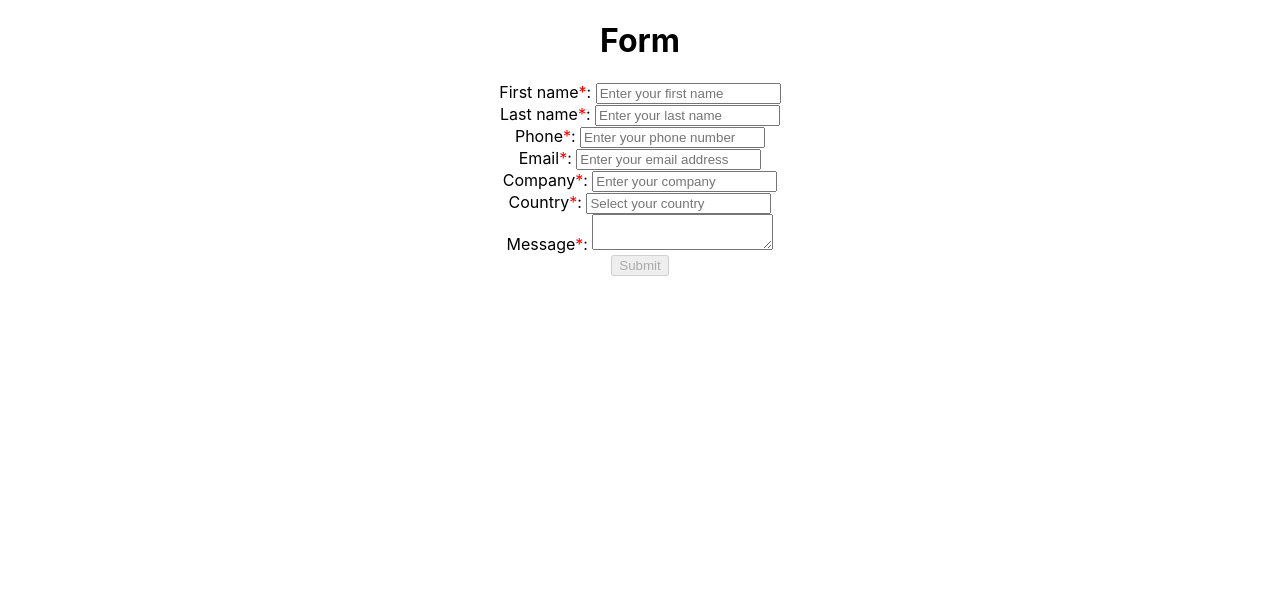
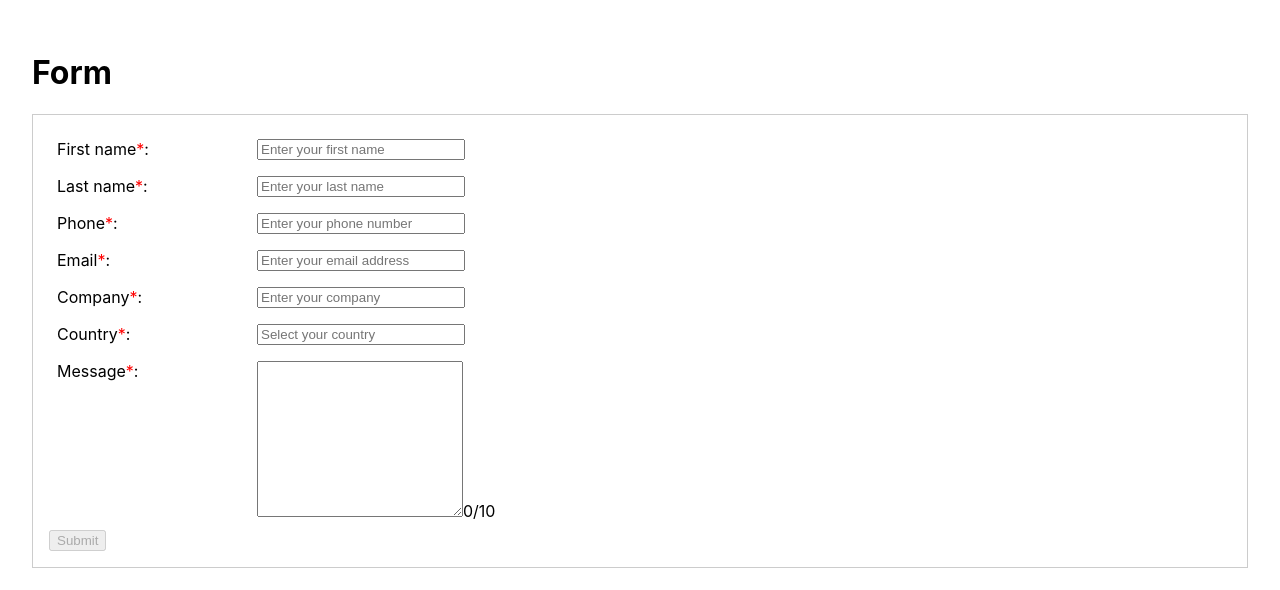
Before and after one commit to TurboTractopelle/photonform, a React (Create React App) app: page / in a window 1280 px wide. Shown: the top 590 px of the page. Built offline with nearby package versions, Linux system fonts and the light colour scheme.

Commit message:
feat: add textarea counter

```diff
--- a/src/App.css
+++ b/src/App.css
@@ -1,5 +1,25 @@
 .App {
-	text-align: center;
+	padding: 2rem;
+}
+
+form {
+	border: solid 1px #ccc;
+	padding: 1rem;
+}
+form .item {
+	display: flex;
+	padding: 0.5rem;
+}
+
+form .item label {
+	min-width: 200px;
+}
+form .item input {
+	min-width: 200px;
+}
+form .item textarea {
+	min-width: 200px;
+	min-height: 150px;
 }
 
 .required {
@@ -15,3 +35,7 @@
 .notValid textarea {
 	border: solid 1px red;
 }
+
+form .item.Message.notValid .counter {
+	color: red;
+}
--- a/src/components/Input.js
+++ b/src/components/Input.js
@@ -10,7 +10,14 @@ const Input = props => {
 
 	let input;
 	if (props.data.type === "textarea") {
-		input = <textarea name={props.data.title} onChange={props.onChangeHandler} />;
+		input = (
+			<div>
+				<textarea name={props.data.title} onChange={props.onChangeHandler} />
+				<span className="counter">
+					{props.data.validation.counter}/{props.data.validation.counterMax}
+				</span>
+			</div>
+		);
 	} else {
 		input = (
 			<input
--- a/src/containers/Form.js
+++ b/src/containers/Form.js
@@ -86,7 +86,9 @@ class Form extends Component {
 				validation: {
 					required: true,
 					valid: false,
-					touched: false
+					touched: false,
+					counter: 0,
+					counterMax: 10
 				}
 			}
 		},
@@ -101,7 +103,13 @@ class Form extends Component {
 
 		if (validation.required && newValue.length === 0) {
 			console.log("here");
-			out = false;
+			out = out && false;
+		}
+
+		if (this.state.form[name].type === "textarea") {
+			if (newValue.length > this.state.form[name].validation.counterMax) {
+				out = out && false;
+			}
 		}
 
 		return out;
@@ -123,6 +131,11 @@ class Form extends Component {
 		const checkFormValidation = this.checkFormValidation(name, inputValidationStatus);
 
 		this.setState(prevState => {
+			let nameValidation;
+			if (this.state.form[name].type === "textarea") {
+				nameValidation = { counter: newValue.length };
+			}
+
 			return {
 				...prevState,
 				form: {
@@ -133,7 +146,8 @@ class Form extends Component {
 						validation: {
 							...prevState.form[name].validation,
 							touched: true,
-							valid: inputValidationStatus
+							valid: inputValidationStatus,
+							...nameValidation
 						}
 					}
 				},
@@ -158,13 +172,14 @@ class Form extends Component {
 	render() {
 		const validForm = this.state.formValidation.valid;
 		const inputs = this.generateInputs();
-		// <Input data={form.firstname} onChangeHandler={this.onChangeHandler(form.firstname.name)} />
 
 		return (
 			<div>
 				<h1>Form</h1>
-				{inputs}
-				<Submitbtn validForm={validForm} />
+				<form>
+					{inputs}
+					<Submitbtn validForm={validForm} />
+				</form>
 			</div>
 		);
 	}
```
